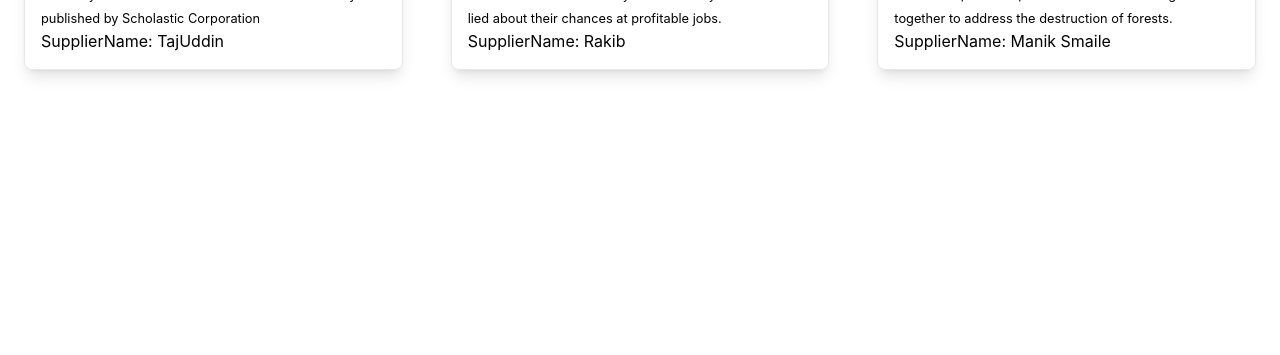
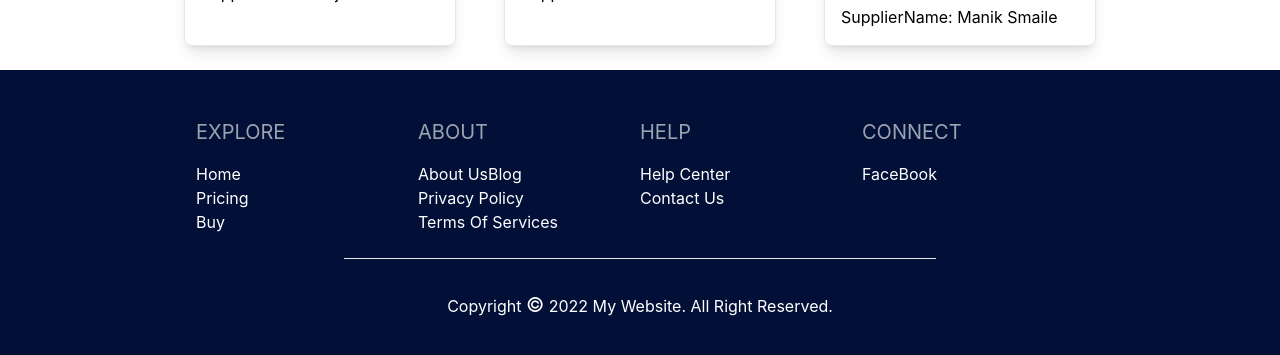
Before and after one commit to Tanjinhossain1/book-warehouse-managemant, a React (Create React App) app: page / in a window 1280 px wide. Shown: the part 2191-2546 px from the top of the page. Before the commit the page ends 2285 px from the top, so only its background shows below. Built offline with nearby package versions, Linux system fonts and the light colour scheme.

Commit message:
footer add compleate

```diff
--- a/src/App.js
+++ b/src/App.js
@@ -1,6 +1,7 @@
 import { Route, Routes } from 'react-router-dom';
 import './App.css';
 import Home from './Pages/Home/Home/Home';
+import Footer from './Pages/Sheare/Footer/Footer';
 import Header from './Pages/Sheare/Header/Header';
 
 
@@ -12,7 +13,7 @@ function App() {
        <Route path='/' element={<Home></Home>}></Route>
        <Route path='/home' element={<Home></Home>}></Route>
      </Routes>
-
+      <Footer></Footer>
     </div>
   );
 }
--- a/src/Pages/Home/Book/Book.js
+++ b/src/Pages/Home/Book/Book.js
@@ -5,7 +5,7 @@ const Book = ({ book }) => {
     return (
         <div className='m-6 border rounded-lg  shadow-lg hover:shadow-2xl'>
             <div className='flex justify-center'>
-                <img className='w-[100%] h-[550px] rounded-t-lg hover:shadow-2xl' src={img} alt="" />
+                <img className='w-[100%] h-[450px] rounded-t-lg hover:shadow-2xl' src={img} alt="" />
             </div>
             <div className='p-4'>
                 <h4 className='text-blue-800 text-xl font-semibold'> {name}</h4>
--- a/src/Pages/Home/Books/Books.js
+++ b/src/Pages/Home/Books/Books.js
@@ -9,7 +9,8 @@ const Books = () => {
             .then(data => setBooks(data))
     }, [])
     return (
-        <div>
+        <div className='w-3/4 mx-auto'>
+            <h1 className='ml-8 mt-12 text-blue-800 font-bold text-2xl'>Books</h1>
             <div className='grid grid-cols-3'>
                 {
                     books.slice(0,6).map((book, index) => <Book book={book} key={index}></Book>)
--- /dev/null
+++ b/src/Pages/Sheare/Footer/Footer.js
@@ -0,0 +1,41 @@
+import React from 'react';
+import { Link } from 'react-router-dom';
+
+const Footer = () => {
+    const date = new Date();
+    const year = date.getFullYear()
+    return (
+        <div className='bg-[#021038] p-12'>
+            <div className='grid text-white grid-cols-4 w-3/4 mx-auto'>
+                <div>
+                    <h4 className='text-xl mb-4 text-gray-400'>EXPLORE</h4>
+                    <Link  to='/home'>Home</Link>
+                    <p>Pricing</p>
+                    <p>Buy</p>
+                </div>
+                <div>
+                    <h4 className='text-xl mb-4 text-gray-400'>ABOUT</h4>
+                    <Link to='/about'>About Us</Link>
+                    <Link to='/blog'>Blog</Link>
+                    <p>Privacy Policy</p>
+                    <p>Terms Of Services</p>
+                </div>
+                <div>
+                    <h4 className='text-xl mb-4 text-gray-400'>HELP</h4>
+                    <p>Help Center</p>
+                    <p>Contact Us</p>
+                </div>
+                <div>
+                    <h4 className='text-xl mb-4 text-gray-400'>CONNECT</h4>
+                    <p>FaceBook</p>
+                </div>
+            </div>
+            <hr className='w-2/4 mx-auto mt-6'/>
+            <div className='text-white text-center mt-8'>
+                Copyright <span className='text-xl'>©</span> {year} My Website. All Right Reserved.
+            </div>
+        </div>
+    );
+};
+
+export default Footer;
```
